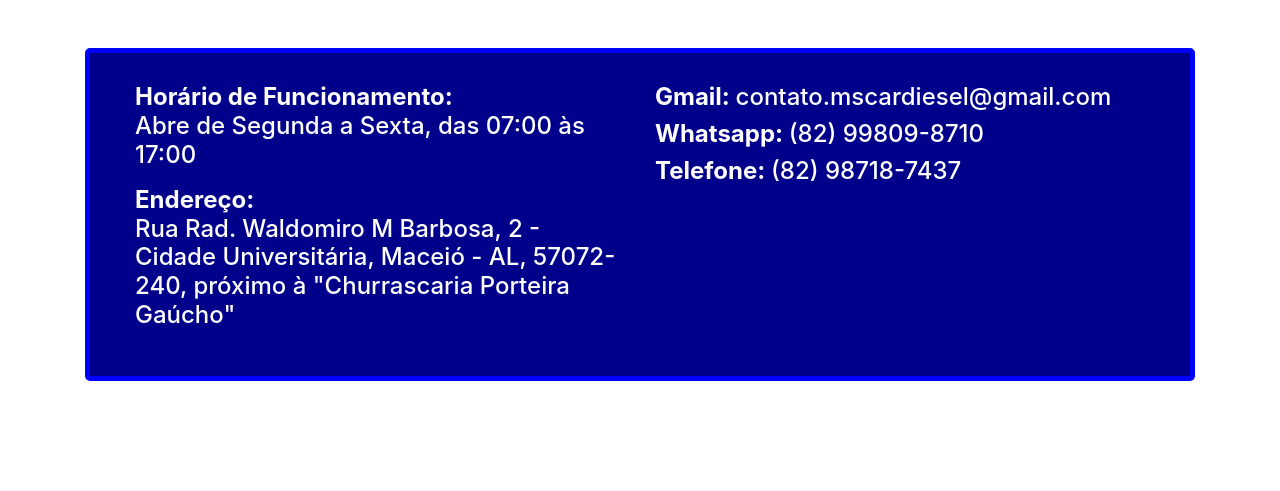
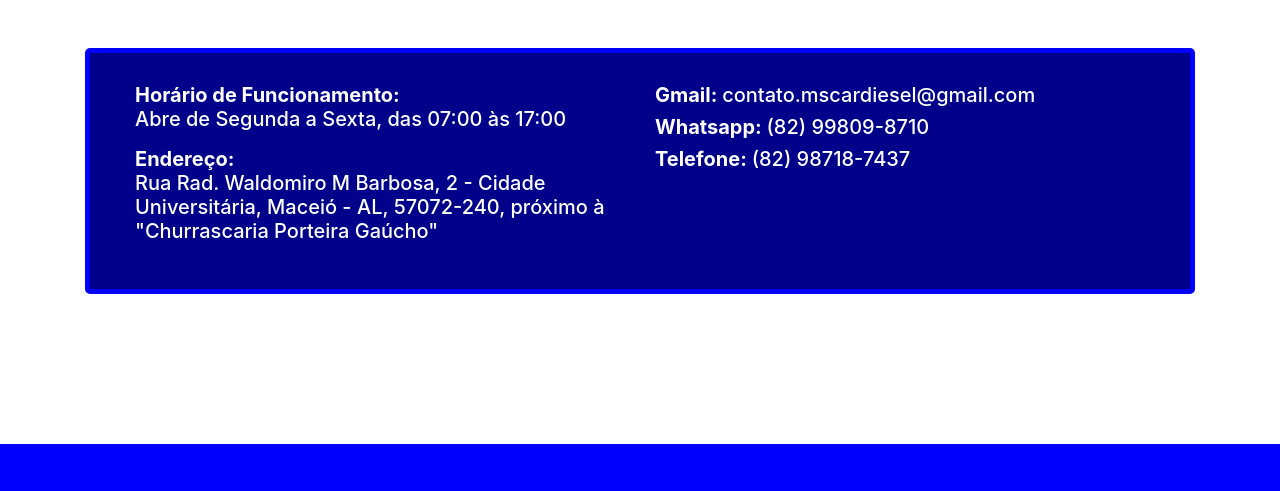
Before and after one commit to JoseCarlos-13/MsCar, a plain HTML site: page HTML/contact.html in a window 1280 px wide. Shown: the part 277-768 px from the top of the page. Drawn offline with nearby package versions, Linux system fonts and the light colour scheme.

Commit message:
the font size of contact card was modified

```diff
--- a/HTML/contact.html
+++ b/HTML/contact.html
@@ -100,38 +100,38 @@
 
       <div class="contact animate__animated animate__fadeIn">
           <span class="col-md-6">
-            <h4>
+            <h5>
               <b>Horário de Funcionamento: </b>
               <p>Abre de Segunda a Sexta, das 07:00 às 17:00</p>
-            </h4>
+            </h5>
 
-            <h4>
+            <h5>
               <b>Endereço: </b>
               <p>
                 Rua Rad. Waldomiro M Barbosa, 2 -
                 Cidade Universitária, Maceió - AL, 57072-240,
                 próximo à "Churrascaria Porteira Gaúcho"
               </p>
-            </h4>
+            </h5>
           </span>
 
           <br/>
 
           <span class="col-md-6">
-            <h4>
+            <h5>
               <b>Gmail: </b>
               <a>contato.mscardiesel@gmail.com</a>
-            </h4>
+            </h5>
 
-            <h4>
+            <h5>
               <b>Whatsapp: </b>
               <a>(82) 99809-8710</a>
-            </h4>
+            </h5>
 
-            <h4>
+            <h5>
               <b>Telefone: </b>
               <a>(82) 98718-7437</a>
-            </h4>
+            </h5>
           </span>
       </div>
     </div>
```
